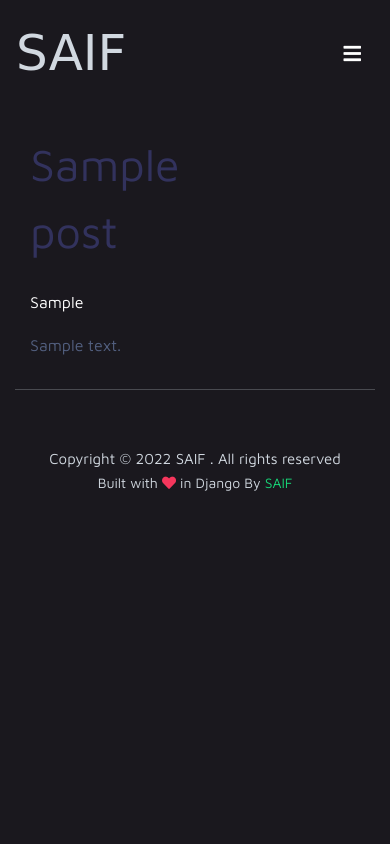
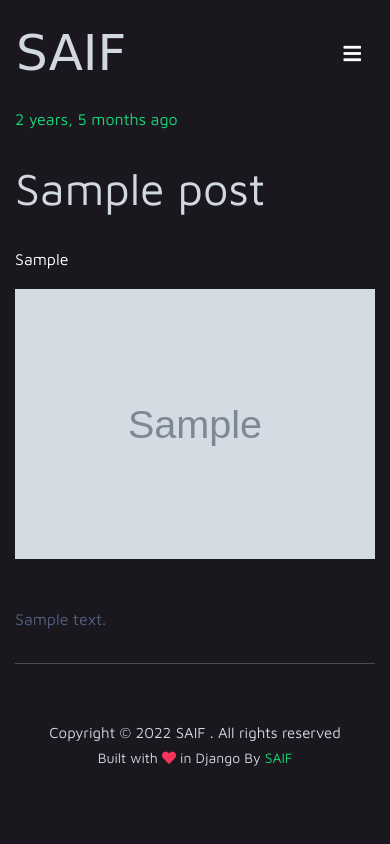
Before and after one commit to zarrai/My-Portfolio, a Django app: a page that uses my_portfolio/templates/blog/post.html in a window 390 px wide. Run offline with Django 3.2, Linux system fonts and the light colour scheme; tables that the repository leaves empty hold one stand-in row (values such as "Sample post"); grey boxes marked "Sample" are stand-in pictures; style sheets or scripts are compiled from the project's sources; parts of the project's set-up code (start-up, migrations or seed data) failed here and were passed over; some libraries are stand-ins or nearby versions; some web fonts are replaced.

Commit message:
better html

```diff
--- a/my_portfolio/templates/blog/post.html
+++ b/my_portfolio/templates/blog/post.html
@@ -1,9 +1,7 @@
 {% extends "base.html" %}
-{% block title %}
-{{ post.title }}
-{% endblock %}
+{% block title %} {{ post.title }} {% endblock %}
 {% block content %}
-<div class="line"></div>
+{% comment %}
 <div class="container">
     <div class="columns">
         <div class="column col-9 col-sm-12">
@@ -73,7 +71,25 @@
             </div>
             {% endfor %}
         </div>
-        {% endcomment %}
+
     </div>
 </div>
+{% endcomment %}
+
+<div class="container">
+    <div class="row">
+        <div class="col-md-8 ml-auto mr-auto">
+            <h6 class="category" style="color:var(--scolor);">{{post.timestamp| timesince}} ago</h6>
+            <h1 class="title">{{ post.title}}</h1>
+            <p>
+                {{ post.overview|safe }}
+            </p>
+            <img class="d-block w-100 project-image img-fluid" src="{{ post.image.url }}" alt="(img)">
+            <br> <br> {{ post.content|safe }}
+
+        </div>
+    </div>
+</div>
+
+
 {% endblock %}
--- a/my_portfolio/templates/portfolio/homePage.html
+++ b/my_portfolio/templates/portfolio/homePage.html
@@ -3,7 +3,7 @@
 {% block content %}
     <div class="container">
         <div class="row home ">
-            <div class="col-lg-12 text-center my-auto">
+            <div class="col-lg-12 text-center my-auto" style="margin-top: 10%!important;">
 
                 <div class="col-sm-3 col-6 mt-5 mt-sm-0 mx-auto">
                     <img src="{{ info.avatar.url }}" alt="Raised circle image" class="img-fluid rounded-circle shadow-lg" style="width: 150px;">
--- a/my_portfolio/templates/portfolio/postssection.html
+++ b/my_portfolio/templates/portfolio/postssection.html
@@ -13,7 +13,7 @@
             <div class="col-lg-3">
                 <div class="card card-blog card-background" data-animation="zooming">
                     <div class="full-background" style="background-image: url( {{ post.image.url }} )"></div>
-                    <a href="javascript:;">
+                    <a href="{% url 'blog:post_detail' post.slug %}">
                         <div class="card-body">
                             <div class="content-bottom">
                                 <h6 class="card-category text-white opacity-8">AI at the Edge</h6>
--- a/my_portfolio/templates/portfolio/projects/project_detail.html
+++ b/my_portfolio/templates/portfolio/projects/project_detail.html
@@ -1,5 +1,5 @@
 {% extends 'base.html' %}{% load filter_tags %}
-
+{% block title %} {{ project.title }} {% endblock %}
 {% block content %}
 <div class="container">
     <div class="row p-lg-4 p-2 justify-content-center">
```
